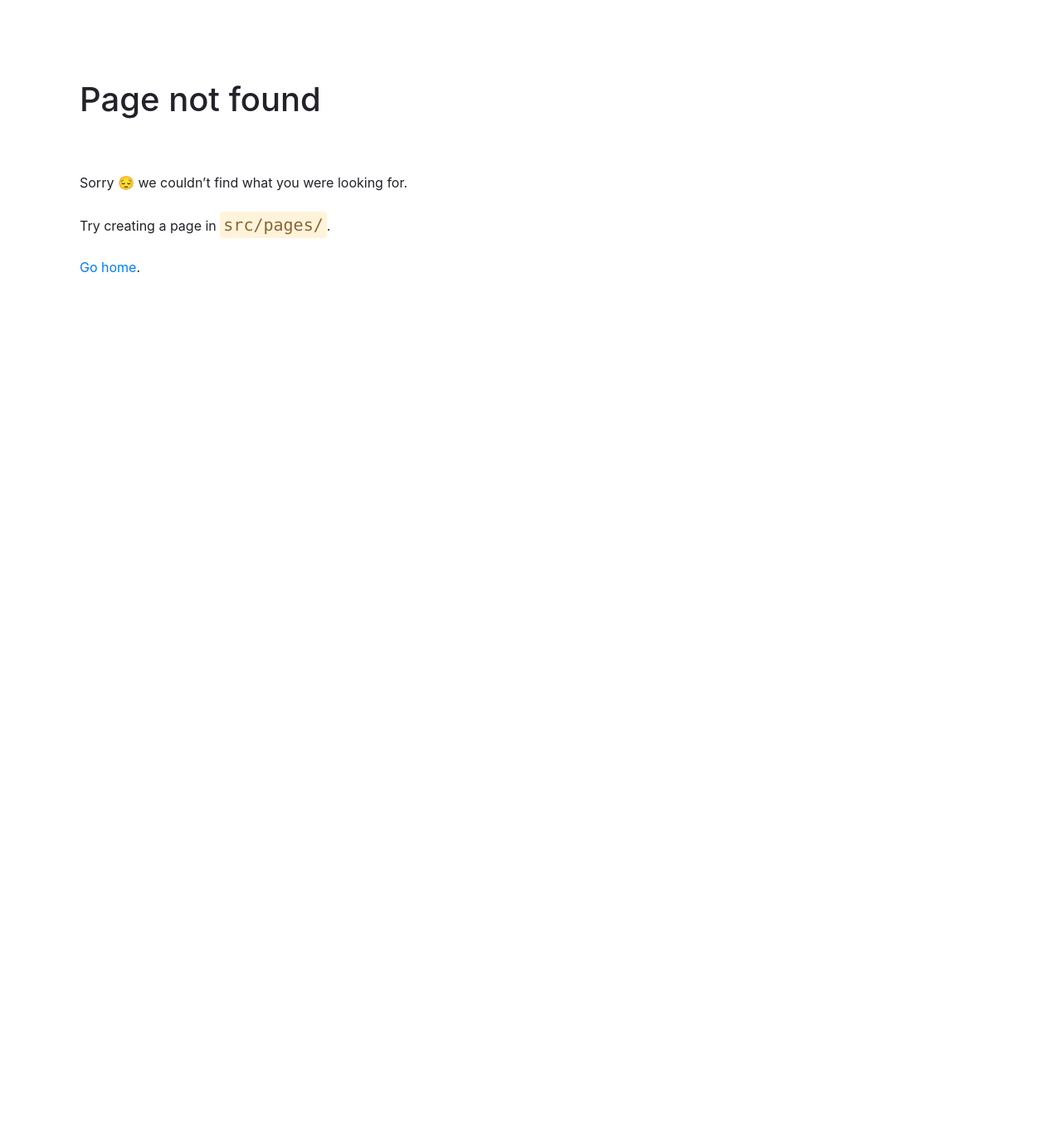
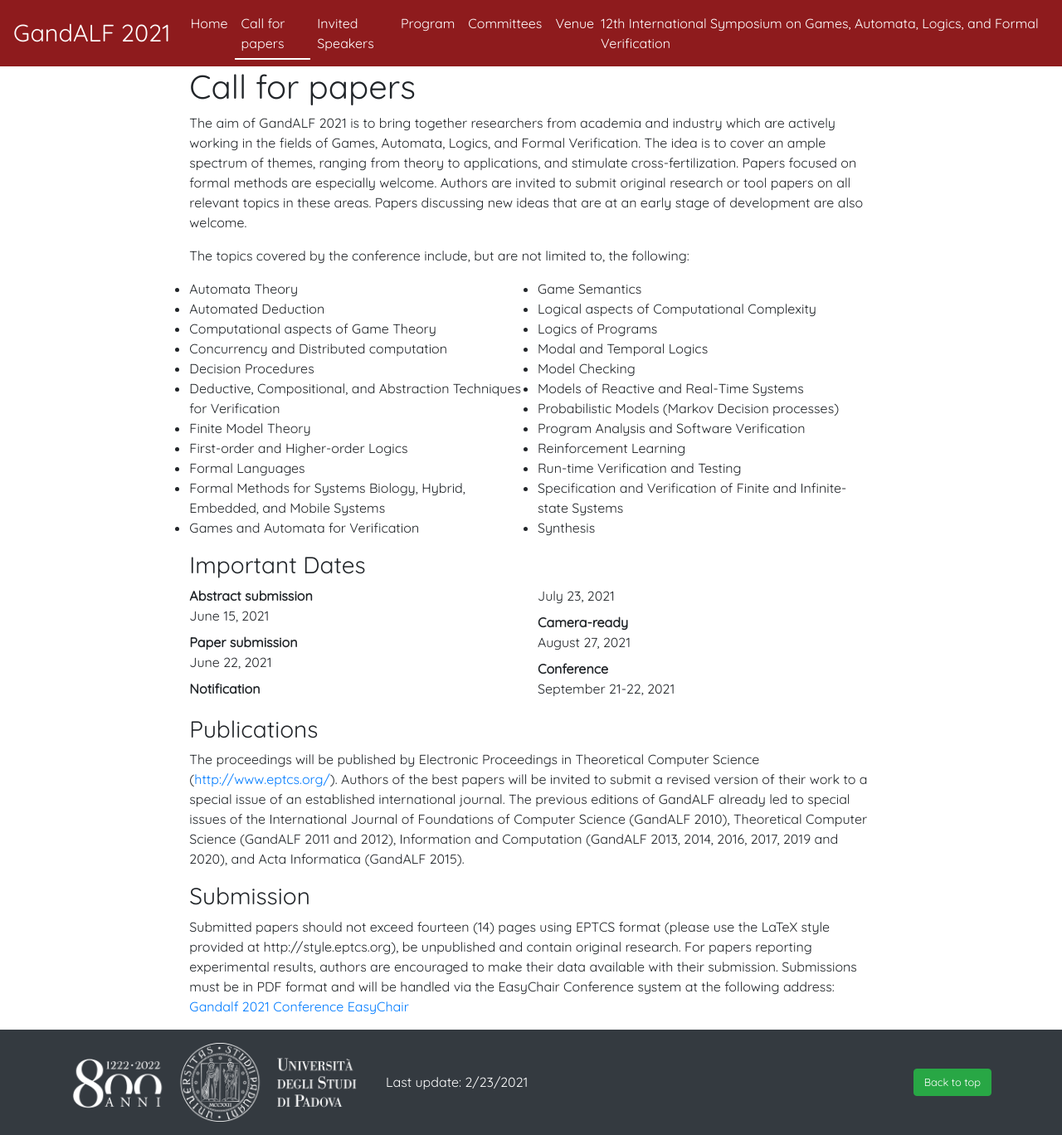
Before and after one commit to francescomagarotto/gandALF-site-2021, a Gatsby site: page /call-for-papers in a window 1280 px wide. Before the commit this address had no page. Shown: the whole page at 83% size. Before the commit the page ends 800 px from the top, so only its background shows below. Built offline with nearby package versions, Linux system fonts and the light colour scheme; Gatsby itself is replaced by a stand-in of ours.

Commit message:
Aggiunte pagine

```diff
--- a/gatsby-config.js
+++ b/gatsby-config.js
@@ -1,17 +1,39 @@
+const activeEnv =
+  process.env.GATSBY_ACTIVE_ENV || process.env.NODE_ENV || "development"
+console.log(`Using environment config: '${activeEnv}'`);
 require("dotenv").config({
-  path: `.env.${process.env.NODE_ENV}`,
+  path: `.env.${activeEnv}`,
 });
+console.log(process.env.GATSBY_SITE_URL);
 module.exports = {
   siteMetadata: {
     title: "GandALF 2021",
+    siteUrl: process.env.GATSBY_SITE_URL,
+    keywords: "gandalf, conference, 2021, automata, software verification",
     menuLinks: [
       {
         name: "Home",
         link: "/",
       },
       {
-        name: "About us",
-        link: "/about-us",
+        name: "Call for papers",
+        link: "/call-for-papers"
+      },
+      {
+        name: "Invited Speakers",
+        link: "/invited-speakers"
+      },
+      {
+        name: "Program",
+        link: "/program"
+      },
+      {
+        name: "Committees",
+        link: "/committees"
+      },
+      {
+        name: "Venue",
+        link: "/venue"
       },
     ],
   },
--- a/global.css
+++ b/global.css
@@ -2,3 +2,17 @@
 body {
   font-family: "Quicksand", sans-serif;
 }
+* {
+  margin: 0;
+  padding: 0;
+}
+span[class^="ReactRibbons_rightCornerLargeRibbonText"] {
+  font-size: 9px !important;
+}
+
+ul,
+dl {
+  columns: 2;
+  -webkit-columns: 2;
+  -moz-columns: 2;
+}
--- a/src/components/footer.js
+++ b/src/components/footer.js
@@ -13,10 +13,12 @@ export default function CustomFooter(props) {
             <img
               className={"img-fluid mx-auto"}
               src={UniversityLogo}
+              width="100%"
+              hidth="100%"
               alt={"University of Padova Logo"}
             />
           </div>
-          <div className={"col-4"}></div>
+          <div className={"col-4 align-self-center"}><span className={"text-white text-center"}>Last update: 2/23/2021</span></div>
           <div className={"col-4 align-self-center"}>
             <button
               className={"btn btn-success float-right"}
--- a/src/components/layout.js
+++ b/src/components/layout.js
@@ -23,6 +23,9 @@ export default function Layout(props) {
         return (
           <React.Fragment>
             <Helmet
+              htmlAttributes={{
+                lang: 'en',
+              }}
               meta={[
                 { name: "description", content: "Sample" },
                 { name: "keywords", content: "sample, something" },
--- a/src/components/navbar.js
+++ b/src/components/navbar.js
@@ -31,7 +31,7 @@ const CustomNavbar = ({ menuLinks }) => {
             </Link>
           ))}
         </Nav>
-        <span className="navbar-text text-white lead" id="navbar-subtitle">
+        <span className="navbar-text text-white" id="navbar-subtitle">
           12th International Symposium on Games, Automata, Logics, and Formal
           Verification
         </span>
--- /dev/null
+++ b/src/pages/call-for-papers.js
@@ -0,0 +1,107 @@
+import React from "react"
+import { Helmet } from "react-helmet"
+import Layout from "../components/layout"
+const CallForPapers = props => {
+  return (
+    <Layout>
+      <Helmet title={"Call for papers - " + process.env.GATSBY_SITE_NAME} />
+
+      <main className={"flex-fill col-md-8 offset-md-2 col-sm-12"}>
+        <h1 className="text-left">Call for papers</h1>
+        <p>
+          The aim of GandALF 2021 is to bring together researchers from academia
+          and industry which are actively working in the fields of Games,
+          Automata, Logics, and Formal Verification. The idea is to cover an
+          ample spectrum of themes, ranging from theory to applications, and
+          stimulate cross-fertilization. Papers focused on formal methods are
+          especially welcome. Authors are invited to submit original research or
+          tool papers on all relevant topics in these areas. Papers discussing
+          new ideas that are at an early stage of development are also welcome.
+        </p>
+        <p>
+          The topics covered by the conference include, but are not limited to,
+          the following:
+        </p>
+          <ul>
+            <li> Automata Theory</li>
+            <li> Automated Deduction</li>
+            <li> Computational aspects of Game Theory</li>
+            <li> Concurrency and Distributed computation</li>
+            <li> Decision Procedures</li>
+            <li>
+              Deductive, Compositional, and Abstraction Techniques for
+              Verification
+            </li>
+            <li> Finite Model Theory</li>
+            <li> First-order and Higher-order Logics</li>
+            <li> Formal Languages</li>
+            <li>
+              Formal Methods for Systems Biology, Hybrid, Embedded, and Mobile
+              Systems
+            </li>
+            <li> Games and Automata for Verification</li>
+            <li> Game Semantics</li>
+            <li> Logical aspects of Computational Complexity</li>
+            <li> Logics of Programs</li>
+            <li> Modal and Temporal Logics</li>
+            <li> Model Checking</li>
+            <li> Models of Reactive and Real-Time Systems</li>
+            <li> Probabilistic Models (Markov Decision processes)</li>
+            <li> Program Analysis and Software Verification</li>
+            <li> Reinforcement Learning</li>
+            <li> Run-time Verification and Testing</li>
+            <li>
+              Specification and Verification of Finite and Infinite-state
+              Systems
+            </li>
+            <li> Synthesis</li>
+          </ul>
+        <section>
+        <h3>Important Dates</h3>
+        <dl>
+          <dt>Abstract submission</dt>
+          <dd>June 15, 2021</dd>
+          <dt>Paper submission</dt>
+          <dd>June 22, 2021</dd>
+          <dt>Notification</dt>
+          <dd>July 23, 2021</dd>
+          <dt>Camera-ready</dt>
+          <dd>August 27, 2021</dd>
+          <dt>Conference</dt>
+          <dd>September 21-22, 2021</dd>
+          </dl>
+          </section>
+        <section>
+        <h3>Publications</h3>
+        <p>
+          The proceedings will be published by Electronic Proceedings in
+          Theoretical Computer Science (
+          <a href="http://www.eptcs.org/">http://www.eptcs.org/</a>). Authors of
+          the best papers will be invited to submit a revised version of their
+          work to a special issue of an established international journal. The
+          previous editions of GandALF already led to special issues of the
+          International Journal of Foundations of Computer Science (GandALF
+          2010), Theoretical Computer Science (GandALF 2011 and 2012),
+          Information and Computation (GandALF 2013, 2014, 2016, 2017, 2019 and
+          2020), and Acta Informatica (GandALF 2015).
+        </p>
+        </section>
+        <section>
+          <h3>Submission</h3>
+          <p>
+            Submitted papers should not exceed fourteen (14) pages using EPTCS
+            format (please use the LaTeX style provided at
+            http://style.eptcs.org), be unpublished and contain original
+            research. For papers reporting experimental results, authors are
+            encouraged to make their data available with their submission.
+            Submissions must be in PDF format and will be handled via the
+            EasyChair Conference system at the following address: <a href="https://www.easychair.org/conferences/?conf=gandalf2021
+">Gandalf 2021 Conference EasyChair</a>
+          </p>
+        </section>
+      </main>
+    </Layout>
+  )
+}
+
+export default CallForPapers
```
Also changed, not shown: package.json (+34 -1 lines), src/pages/about-us.js (deleted, +0 -14 lines), src/pages/committees.js (added, +33 -0 lines), src/pages/index.js (+55 -10 lines), src/pages/invited-speakers.js (added, +19 -0 lines), src/pages/program.js (added, +19 -0 lines), src/pages/venue.js (added, +17 -0 lines), 1 other file.
